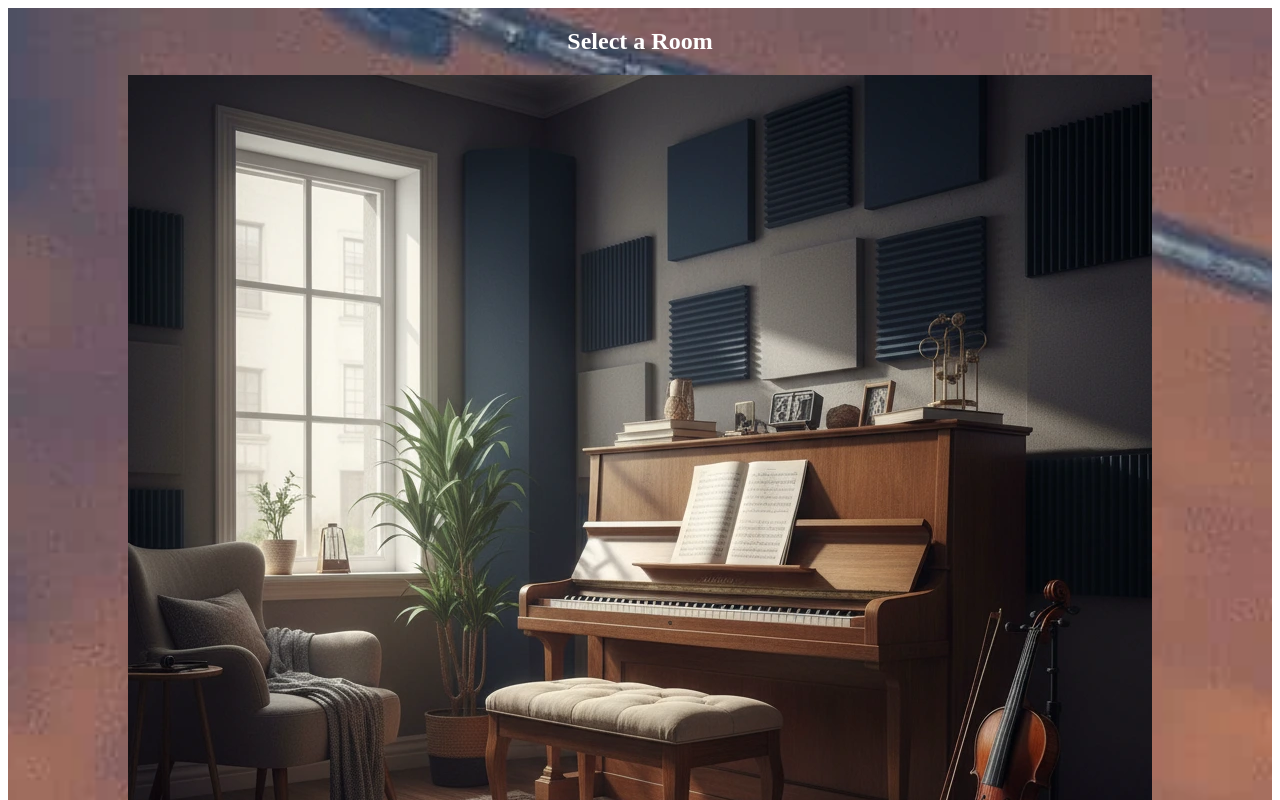
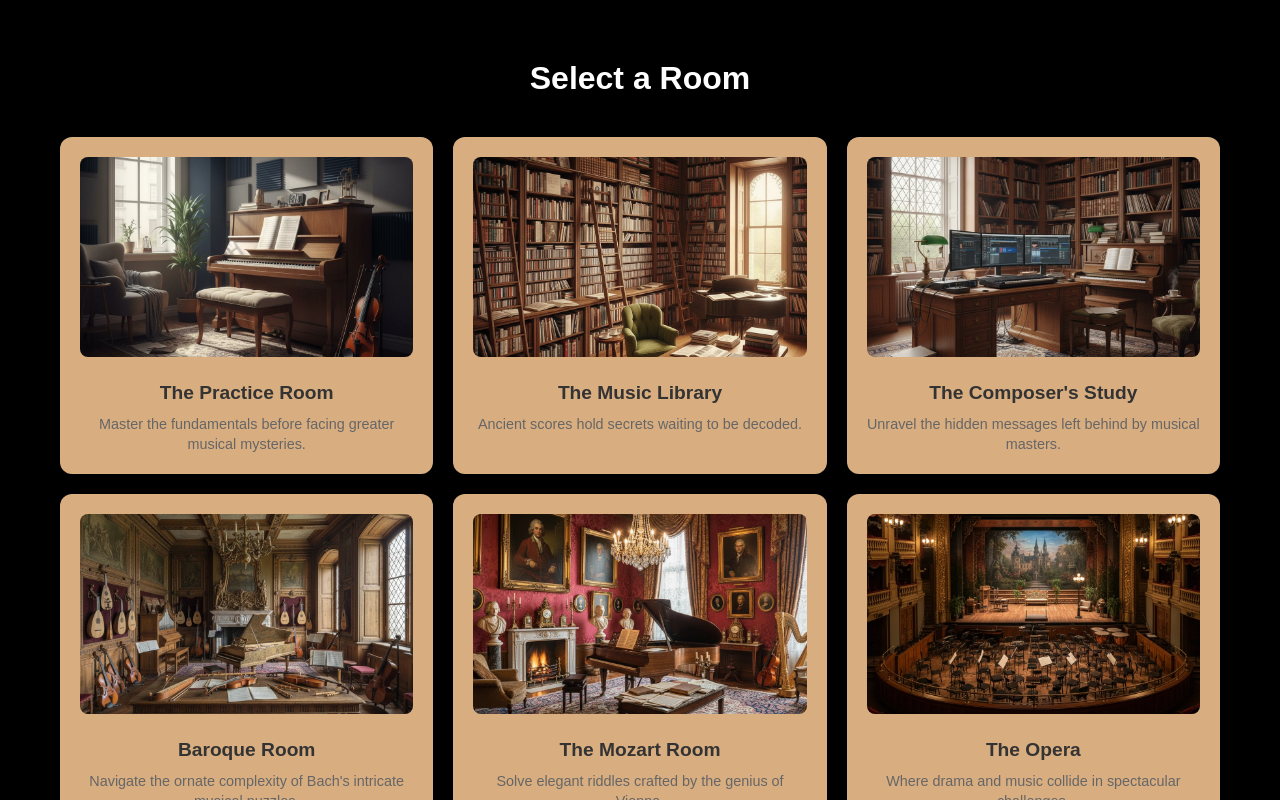
Before and after one commit to hannahro15/classical-music-themed-escape-room, a React (Vite) app in the folder music-escape-room/: page /rooms in a window 1280 px wide. Shown: the top 800 px of the page. Built offline with nearby package versions, Linux system fonts and the light colour scheme.

Commit message:
Add some styling to the rooms page

```diff
--- a/music-escape-room/src/App.css
+++ b/music-escape-room/src/App.css
@@ -3,16 +3,7 @@
   width: 100%;
   margin: 0;
   padding: 0;
-  color:  white;
-  display: flex;
-  flex-direction: column;
-  justify-content: center;
-  align-items: center;
-  text-align: center;
-  background-image: url(./assets/home-background.webp);
-  background-size: cover;
-  background-repeat: no-repeat;
-  background-position: center;
+
 }
 
 h1, p {
--- a/music-escape-room/src/App.jsx
+++ b/music-escape-room/src/App.jsx
@@ -1,6 +1,6 @@
 import { Routes, Route } from 'react-router-dom'
 import './App.css'
-import HomePage from './components/HomePage.jsx'
+import HomePage from './components/home.jsx'
 import RoomsGrid from './rooms-grid.jsx'
 
 function App() {
--- a/music-escape-room/src/components/HomePage.jsx
+++ /dev/null
@@ -1,16 +0,0 @@
-import { Link } from 'react-router-dom'
-import './home.css'
-
-function HomePage() {
-  return (
-    <div className="home-page">
-      <h1>Classical Music Themed Escape Room</h1>
-      <p>Please click enter to select a room and to begin your adventure!</p>
-      <Link to="/rooms">
-        <button id="enter-btn">Enter</button>
-      </Link>
-    </div>
-  )
-}
-
-export default HomePage
--- a/music-escape-room/src/components/home.jsx
+++ b/music-escape-room/src/components/home.jsx
@@ -7,7 +7,7 @@ function HomePage() {
     <div className='home-page'>
       <h1>Classical Music Themed Escape room</h1>
       <p>Please click enter to select a room and to begin your adventure!</p>
-      <Link to="/rooms-grid">
+      <Link to="/rooms">
         <button id="enter-btn">Enter</button>
       </Link>
     </div>
--- a/music-escape-room/src/rooms-grid.css
+++ b/music-escape-room/src/rooms-grid.css
@@ -0,0 +1,97 @@
+* {
+    box-sizing: border-box;
+    margin: 0;
+    padding: 0;
+    font-family: 'Arial', sans-serif;
+}
+
+/* Rooms Grid Container */
+.rooms-grid-container {
+  background-color: black;
+  padding: 40px 0;
+}
+
+.rooms-grid {
+  display: grid;
+  grid-template-columns: repeat(auto-fit, minmax(300px, 1fr));
+  gap: 20px;
+  padding: 20px;
+  max-width: 1200px;
+  margin: 0 auto;
+}
+
+/* Individual Room Cards */
+.room-card {
+  background-color: #d8ad80;
+  border-radius: 12px;
+  padding: 20px;
+  text-align: center;
+  display: flex;
+  flex-direction: column;
+  cursor: pointer;
+  overflow: hidden;
+}
+
+/* Room Images */
+.room-card img {
+  width: 100%;
+  height: 200px;
+  object-fit: cover;
+  border-radius: 8px;
+  margin-bottom: 15px;
+}
+
+/* Room Titles */
+.room-card h3 {
+  margin: 10px 0;
+  color: #333;
+  font-size: 1.2rem;
+  font-weight: 600;
+}
+
+/* Room Descriptions */
+.room-card p {
+  color: #666;
+  font-size: 0.9rem;
+  line-height: 1.4;
+  margin: 0;
+  flex-grow: 1;
+}
+
+/* Page Title */
+h2 {
+  text-align: center;
+  color: white;
+  margin: 20px 0;
+  font-size: 2rem;
+  font-weight: 700;
+}
+
+/* Responsive Design */
+@media (max-width: 768px) {
+  .rooms-grid {
+    grid-template-columns: repeat(auto-fit, minmax(250px, 1fr));
+    gap: 15px;
+    padding: 15px;
+  }
+
+  .room-card {
+    padding: 15px;
+  }
+
+  .room-card img {
+    height: 150px;
+  }
+
+  h2 {
+    font-size: 1.5rem;
+  }
+}
+
+@media (max-width: 480px) {
+  .rooms-grid {
+    grid-template-columns: 1fr;
+    gap: 10px;
+    padding: 10px;
+  }
+}
--- a/music-escape-room/src/rooms-grid.jsx
+++ b/music-escape-room/src/rooms-grid.jsx
@@ -11,7 +11,7 @@ import concertHallImg from './assets/concert-hall.webp'
 
 function RoomsGrid() {
     return (
-    <>
+    <div class="rooms-grid-container">
       <h2>Select a Room</h2>
         <div className="rooms-grid">
         <div className="room-card">
@@ -60,7 +60,7 @@ function RoomsGrid() {
           <p>Face the ultimate performance that will determine your escape.</p>
         </div>
       </div>
-    </>
+    </div>
   )
 };
 export default RoomsGrid
```
